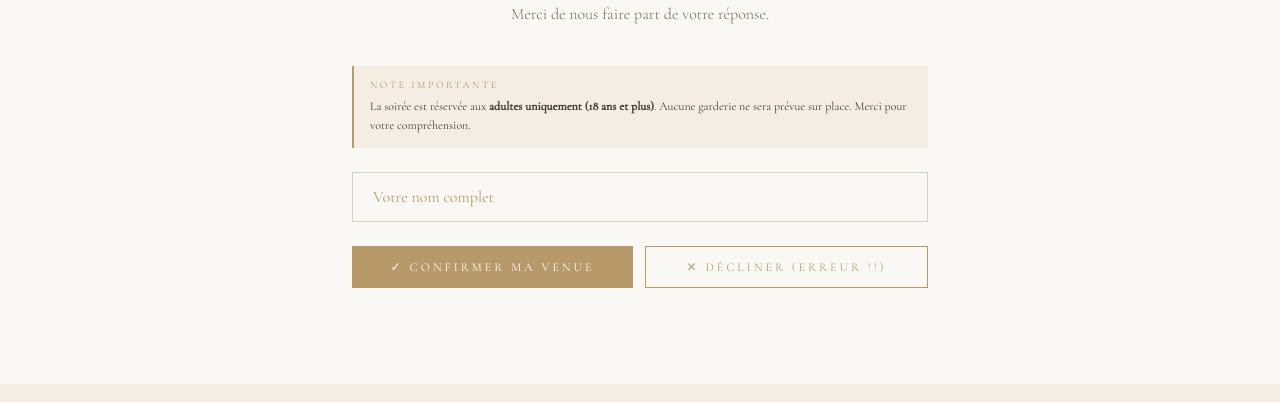
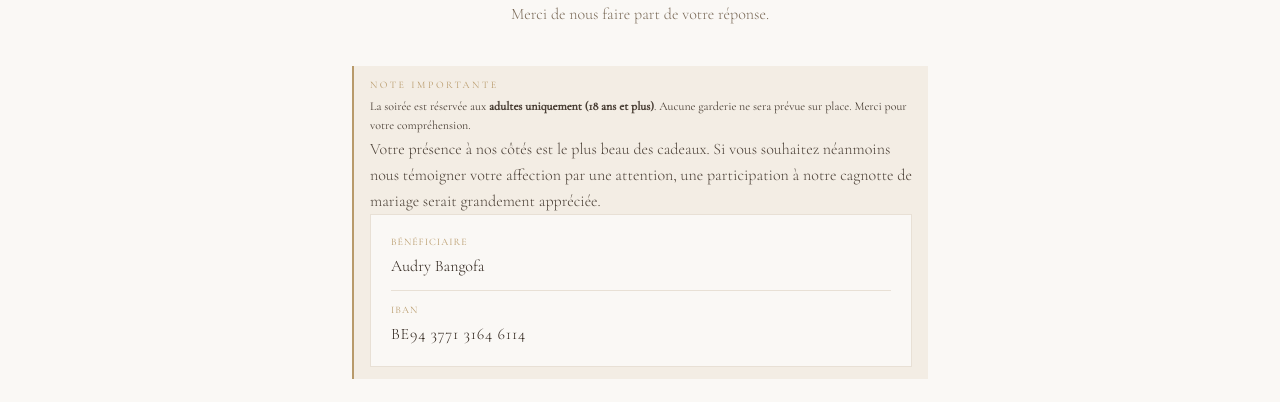
Before and after one commit to brayann-Ouandji/invitation-mariage, a Next.js app: page / in a window 1280 px wide. Shown: the part 2700-3102 px from the top of the page. Built offline with nearby package versions, Linux system fonts and the light colour scheme; no server answers; the database is empty.

Commit message:
ajout message

```diff
--- a/app/page.tsx
+++ b/app/page.tsx
@@ -149,6 +149,24 @@ function RSVPSection() {
   <p className="text-xs text-[#4a3f35] leading-relaxed" style={garamond}>
     La soirée est réservée aux <strong>adultes uniquement (18 ans et plus)</strong>. Aucune garderie ne sera prévue sur place. Merci pour votre compréhension.
   </p>
+   <p className="text-base text-[#4a3f35] leading-relaxed" style={{ ...garamond, fontWeight: 300 }}>
+        Votre présence à nos côtés est le plus beau des cadeaux.
+        Si vous souhaitez néanmoins nous témoigner votre affection par une attention, une participation
+         à notre cagnotte de mariage serait grandement appréciée.
+      </p>
+
+      {/* Coordonnées bancaires */}
+      <div className="w-full border border-[#e8e0d5] bg-[#faf8f5] p-5 flex flex-col gap-3 text-left">
+        <div>
+          <p className="text-[10px] tracking-widest uppercase text-[#b89a6a] mb-1" style={garamond}>Bénéficiaire</p>
+          <p className="text-base text-[#2c2118]" style={{ ...garamond, fontWeight: 300 }}>Audry Bangofa</p>
+        </div>
+        <div className="h-px bg-[#e8e0d5]" />
+        <div>
+          <p className="text-[10px] tracking-widest uppercase text-[#b89a6a] mb-1" style={garamond}>IBAN</p>
+          <p className="text-base text-[#2c2118] tracking-wider" style={{ ...garamond, fontWeight: 300 }}>BE94 3771 3164 6114</p>
+        </div>
+      </div>
 </div>
         {!confirmed ? (
           <div className="flex flex-col gap-4">
```
